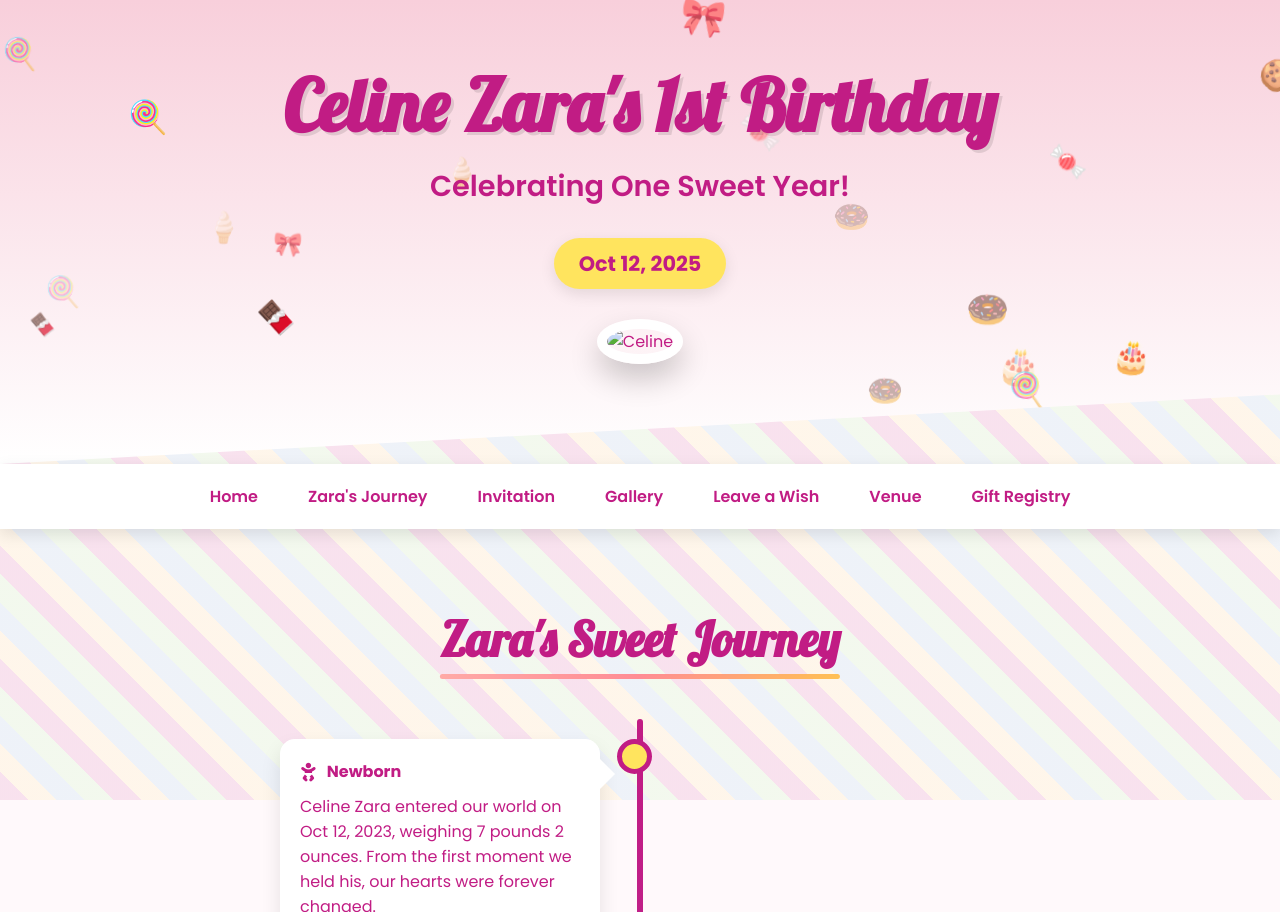
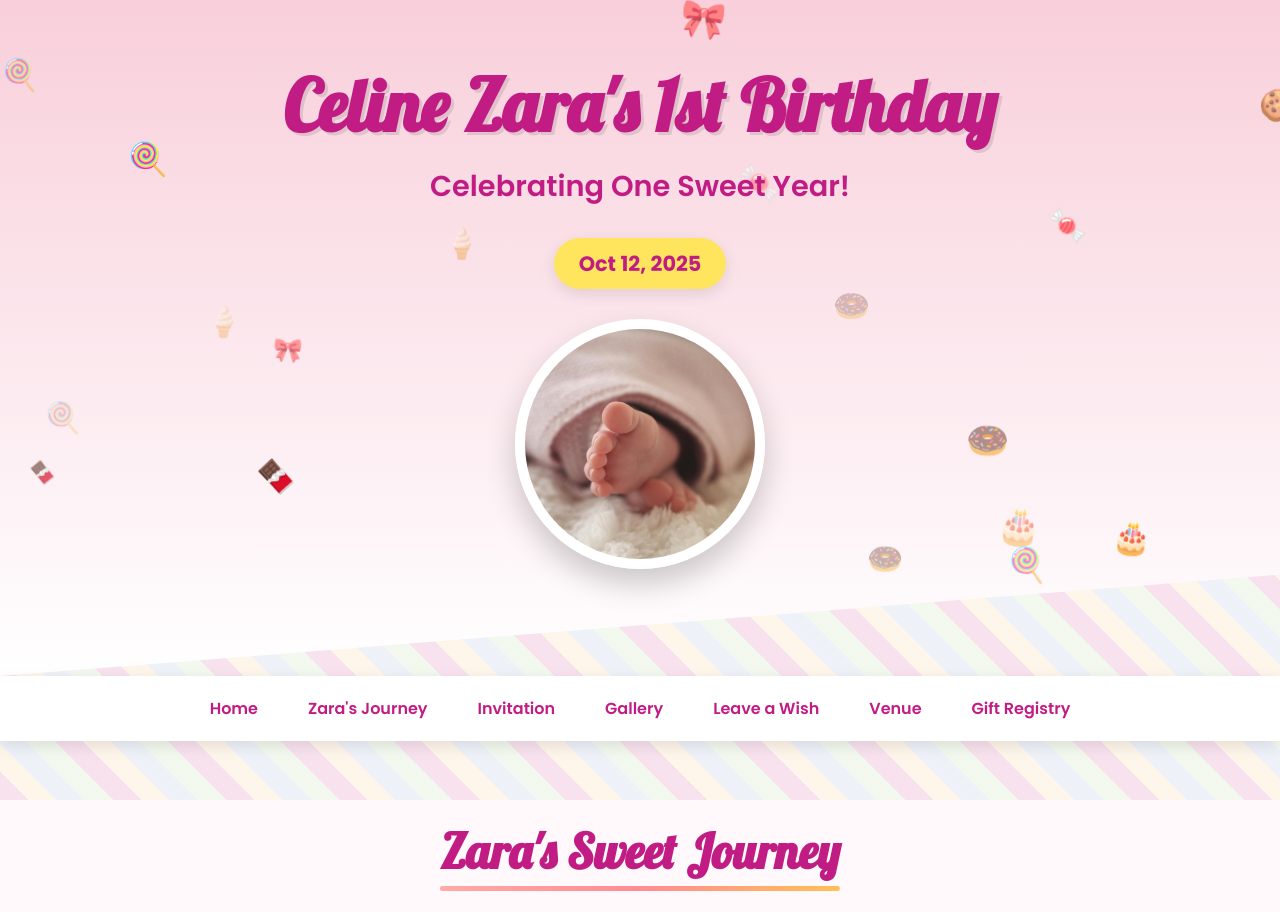
Before and after one commit to Leon-Roger/CelineZara, a plain HTML site: page index.html in a window 1280 px wide. Shown: the top 912 px of the page. Drawn offline with Linux system fonts and the light colour scheme.

Commit message:
Updated image reference to name.jpg

```diff
--- a/index.html
+++ b/index.html
@@ -742,7 +742,7 @@
         <div class="birthday-date">Oct 12, 2025</div>
         <!-- Centered image -->
         <div class="image-container">
-            <img src="main.jpg" alt="Celine" class="hero-image">
+            <img src="name.jpg" alt="Celine" class="hero-image">
         </div>
     </div>
 
```
